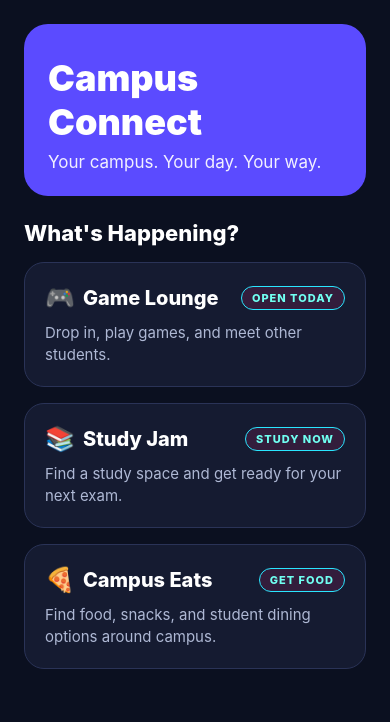
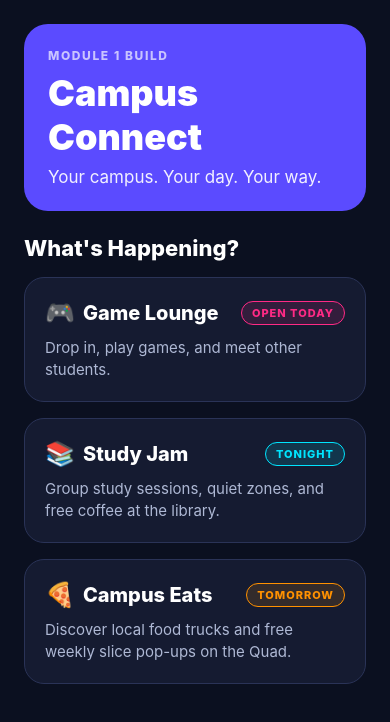
Before and after one commit to paulo240600/module-1-github-practice, a React Native app in the folder campus connect app/: screen / in a window 390 px wide. Shown: the top 722 px of the page. Built offline with nearby package versions, Linux system fonts and the light colour scheme.

Commit message:
Pass activity information with props

```diff
--- a/campus connect app/App.js
+++ b/campus connect app/App.js
@@ -1,15 +1,16 @@
+import React from 'react';
+import { StyleSheet, Text, View, ScrollView } from 'react-native';
+import { StatusBar } from 'expo-status-bar';
 import CampusCard from './src/components/CampusCard';
-import React from 'react';
-import { StyleSheet, Text, View } from 'react-native';
-import { StatusBar } from 'expo-status-bar';
 
 export default function App() {
   return (
-    <View style={styles.screen}>
+    <ScrollView style={styles.screen} contentContainerStyle={styles.scrollContent}>
       <StatusBar style="light" />
 
       {/* Campus Connect Header */}
       <View style={styles.hero}>
+        <Text style={styles.kicker}>MODULE 1 BUILD</Text>
         <Text style={styles.title}>Campus Connect</Text>
         <Text style={styles.subtitle}>Your campus. Your day. Your way.</Text>
       </View>
@@ -17,64 +18,33 @@ export default function App() {
       {/* Section Heading */}
       <Text style={styles.sectionHeading}>What's Happening?</Text>
 
-      {/* Game Lounge Card */}
-      <View style={styles.card}>
-        <View style={styles.cardTopRow}>
-          {/* Emoji + Title grouped together */}
-          <View style={styles.titleContainer}>
-            <Text style={styles.cardEmoji}>🎮</Text>
-            <Text style={styles.cardTitle}>Game Lounge</Text>
-          </View>
+      {/* Card 1: Game Lounge */}
+      <CampusCard
+        emoji="🎮"
+        title="Game Lounge"
+        description="Drop in, play games, and meet other students."
+        status="OPEN TODAY"
+        accent="#FF2A85"
+      />
 
-          {/* Status Badge */}
-          <View style={styles.badge}>
-            <Text style={styles.badgeText}>OPEN TODAY</Text>
-          </View>
-        </View>
+      {/* Card 2: Study Jam */}
+      <CampusCard
+        emoji="📚"
+        title="Study Jam"
+        description="Group study sessions, quiet zones, and free coffee at the library."
+        status="TONIGHT"
+        accent="#00E5FF"
+      />
 
-        <Text style={styles.cardDescription}>
-          Drop in, play games, and meet other students.
-        </Text>
-      </View>
-
-      <View style={styles.card}>
-        <View style={styles.cardTopRow}>
-          {/* Emoji + Title grouped together */}
-          <View style={styles.titleContainer}>
-            <Text style={styles.cardEmoji}>📚</Text>
-            <Text style={styles.cardTitle}>Study Jam</Text>
-          </View>
-
-          {/* Status Badge */}
-          <View style={styles.badge}>
-            <Text style={styles.badgeText}>STUDY NOW</Text>
-          </View>
-        </View>
-
-        <Text style={styles.cardDescription}>
-          Find a study space and get ready for your next exam.
-        </Text>
-      </View>
-
-      <View style={styles.card}>
-        <View style={styles.cardTopRow}>
-          {/* Emoji + Title grouped together */}
-          <View style={styles.titleContainer}>
-            <Text style={styles.cardEmoji}>🍕</Text>
-            <Text style={styles.cardTitle}>Campus Eats</Text>
-          </View>
-
-          {/* Status Badge */}
-          <View style={styles.badge}>
-            <Text style={styles.badgeText}>GET FOOD</Text>
-          </View>
-        </View>
-
-        <Text style={styles.cardDescription}>
-          Find food, snacks, and student dining options around campus.
-        </Text>
-      </View>
-    </View>
+      {/* Card 3: Campus Eats */}
+      <CampusCard
+        emoji="🍕"
+        title="Campus Eats"
+        description="Discover local food trucks and free weekly slice pop-ups on the Quad."
+        status="TOMORROW"
+        accent="#FF9100"
+      />
+    </ScrollView>
   );
 }
 
@@ -82,6 +52,8 @@ const styles = StyleSheet.create({
   screen: {
     flex: 1,
     backgroundColor: '#0B1020',
+  },
+  scrollContent: {
     padding: 24,
   },
   hero: {
@@ -113,52 +85,4 @@ const styles = StyleSheet.create({
     fontWeight: '800',
     marginBottom: 16,
   },
-
-  /* Card Styling */
-  card: {
-    backgroundColor: '#151B31',
-    borderColor: '#2A3357',
-    borderWidth: 1,
-    borderRadius: 20,
-    padding: 20,
-    marginBottom: 16,
-  },
-  cardTopRow: {
-    flexDirection: 'row',
-    justifyContent: 'space-between',
-    alignItems: 'center',
-    marginBottom: 10,
-  },
-  titleContainer: {
-    flexDirection: 'row',
-    alignItems: 'center',
-    gap: 8, // Space between emoji and title
-  },
-  cardEmoji: {
-    fontSize: 24,
-  },
-  cardTitle: {
-    color: '#FFFFFF',
-    fontSize: 20,
-    fontWeight: '800',
-  },
-  badge: {
-    backgroundColor: '#FF2A8520', // Vibrant pink accent glow
-    borderColor: '#2ae6ff',
-    borderWidth: 1,
-    paddingHorizontal: 10,
-    paddingVertical: 4,
-    borderRadius: 12,
-  },
-  badgeText: {
-    color: '#70fff1',
-    fontSize: 11,
-    fontWeight: '800',
-    letterSpacing: 1,
-  },
-  cardDescription: {
-    color: '#AEB8D4',
-    fontSize: 15,
-    lineHeight: 22,
-  },
 });
--- a/campus connect app/src/components/CampusCard.js
+++ b/campus connect app/src/components/CampusCard.js
@@ -1,23 +1,22 @@
 import React from 'react';
 import { StyleSheet, Text, View } from 'react-native';
 
-export default function CampusCard() {
+export default function CampusCard({ emoji, title, description, status, accent = '#FF2A85' }) {
   return (
     <View style={styles.card}>
       <View style={styles.cardTopRow}>
         <View style={styles.titleContainer}>
-          <Text style={styles.cardEmoji}>🎮</Text>
-          <Text style={styles.cardTitle}>Game Lounge</Text>
+          <Text style={styles.cardEmoji}>{emoji}</Text>
+          <Text style={styles.cardTitle}>{title}</Text>
         </View>
 
-        <View style={styles.badge}>
-          <Text style={styles.badgeText}>OPEN TODAY</Text>
+        {/* Dynamic Status Badge with Dynamic Accent Color */}
+        <View style={[styles.badge, { borderColor: accent, backgroundColor: `${accent}20` }]}>
+          <Text style={[styles.badgeText, { color: accent }]}>{status}</Text>
         </View>
       </View>
 
-      <Text style={styles.cardDescription}>
-        Drop in, play games, and meet other students.
-      </Text>
+      <Text style={styles.cardDescription}>{description}</Text>
     </View>
   );
 }
@@ -51,15 +50,12 @@ const styles = StyleSheet.create({
     fontWeight: '800',
   },
   badge: {
-    backgroundColor: '#FF2A8520',
-    borderColor: '#FF2A85',
     borderWidth: 1,
     paddingHorizontal: 10,
     paddingVertical: 4,
     borderRadius: 12,
   },
   badgeText: {
-    color: '#FF70B4',
     fontSize: 11,
     fontWeight: '800',
     letterSpacing: 1,
```
